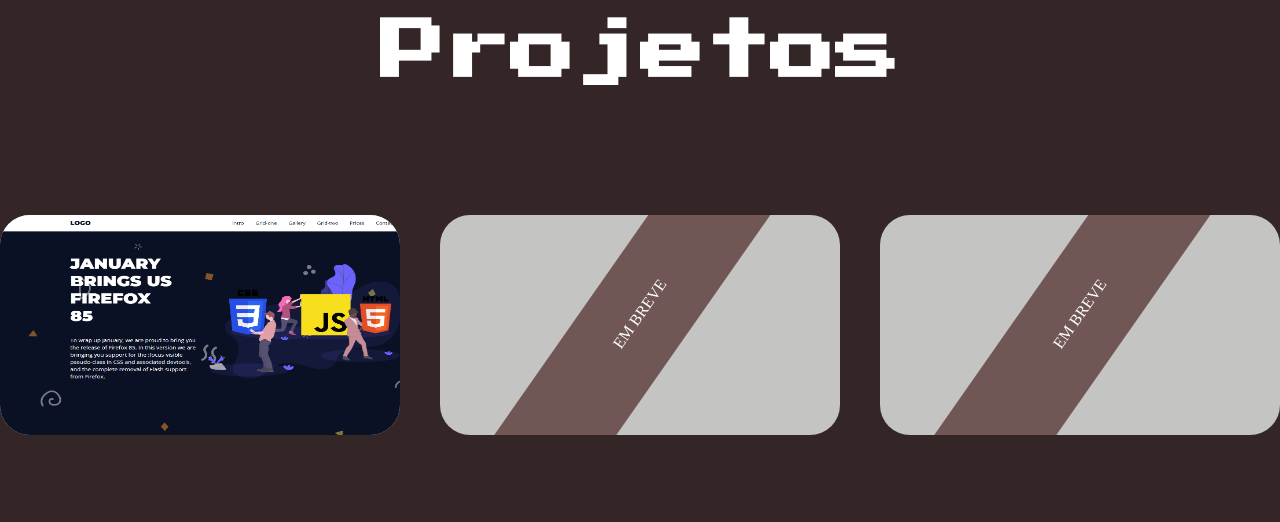
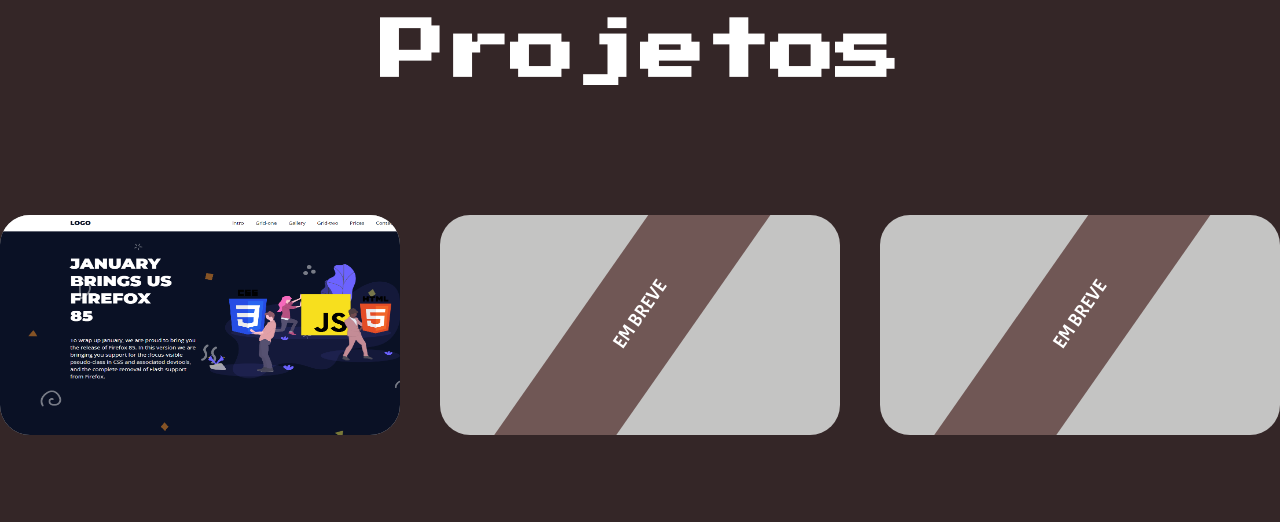
Before and after one commit to arcanjo855/Portifolio, a plain HTML site: page index.html in a window 1280 px wide. Shown: the part 1740-2262 px from the top of the page. Drawn offline with Linux system fonts and the light colour scheme; a web font is replaced by a local one.

Commit message:
arrumando algumas fontes

```diff
--- a/assets/style.css
+++ b/assets/style.css
@@ -288,6 +288,8 @@ p{
     transform: rotate(-55deg);
     cursor: pointer;
     margin-top: 49px;
+    font-family: 'Acme', sans-serif;
+    font-size: 19px;
 }
 
 .projetos-breve-img:hover {
```
